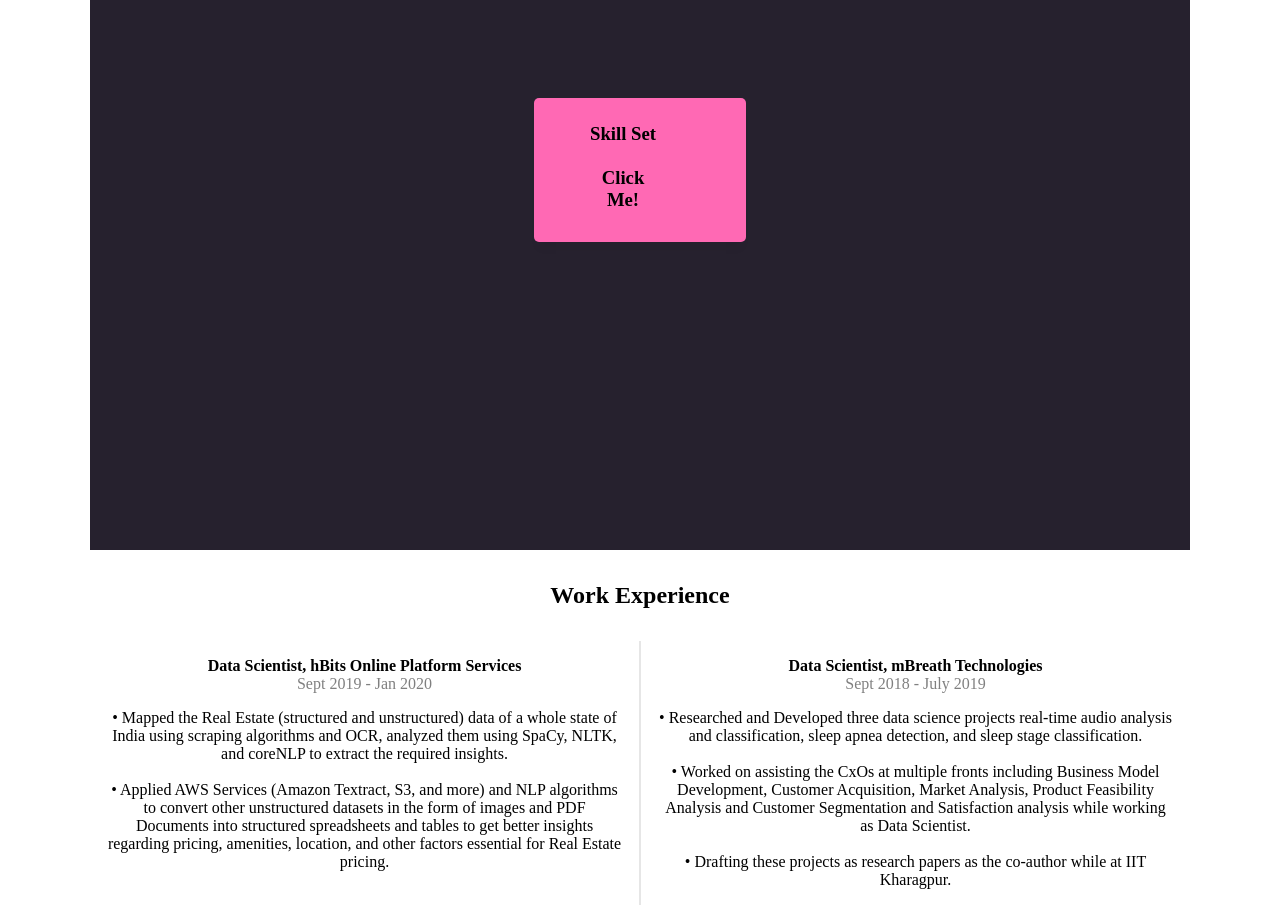
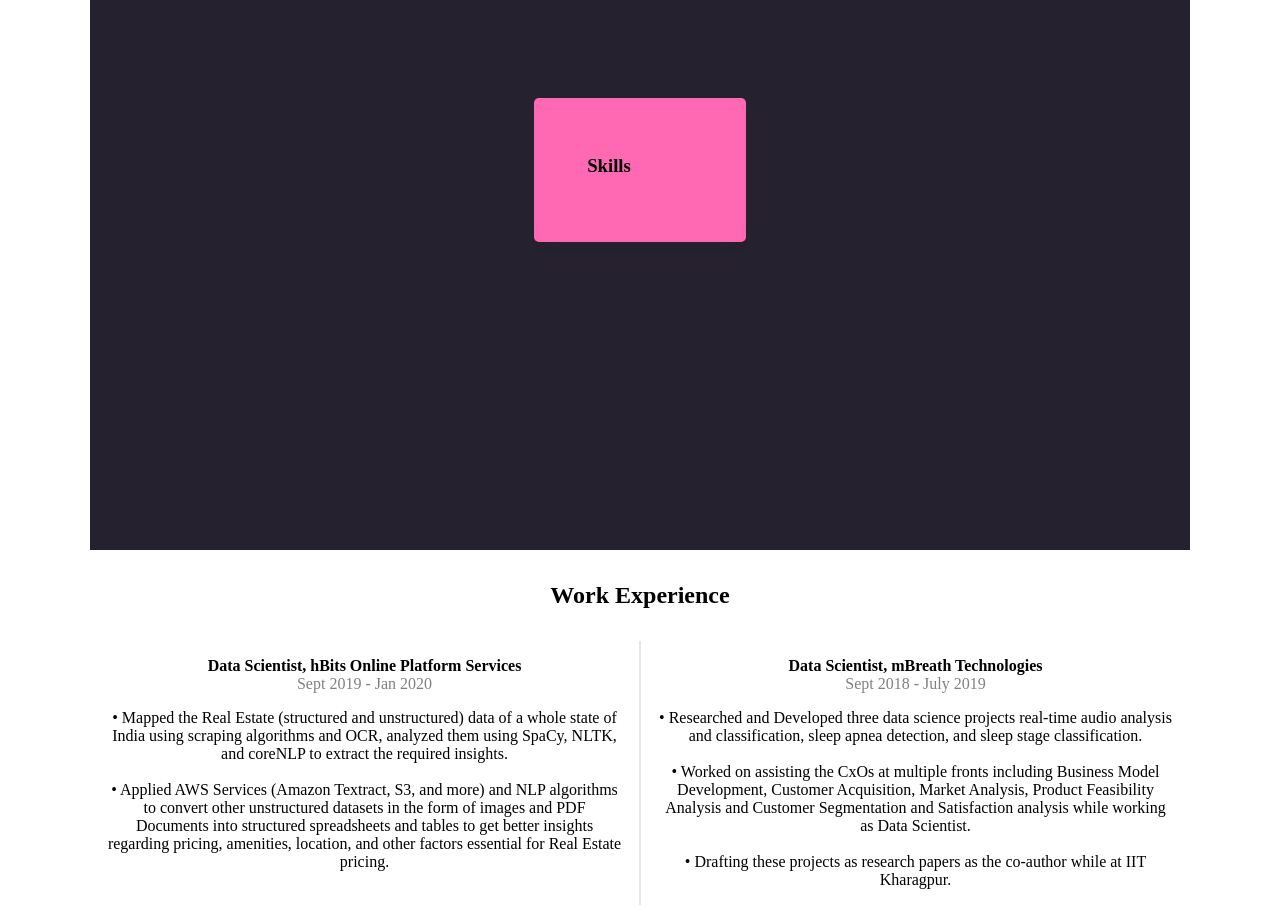
Before and after one commit to abhiram11/Portfolio-from-Scratch, a React (Create React App) app: page / in a window 1280 px wide. Shown: the part 1240-2160 px from the top of the page. Built offline with nearby package versions, Linux system fonts and the light colour scheme; a web font is replaced by a local one.

Commit message:
intro.js spring animation first box styled as a prototype

```diff
--- a/src/components/Intro/index.js
+++ b/src/components/Intro/index.js
@@ -57,11 +57,11 @@ function Intro() {
         >
           {open ? null : (
             <div style={{ width: "100%" }}>
-              <h3 style={{ "padding-left": "28px" }}>
-                Skill Set
+              <h3 style={{ "padding-top": "32px" }}>
+                Skills
+                {/* <br />
                 <br />
-                <br />
-                Click Me!
+                Click Me! */}
               </h3>
             </div>
           )}
```
